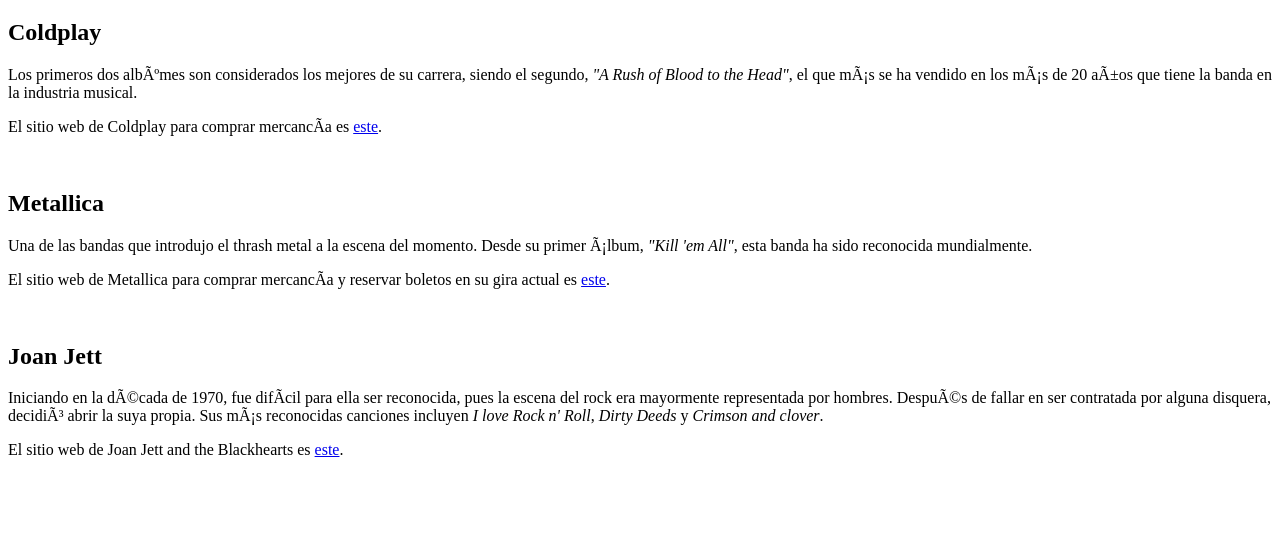
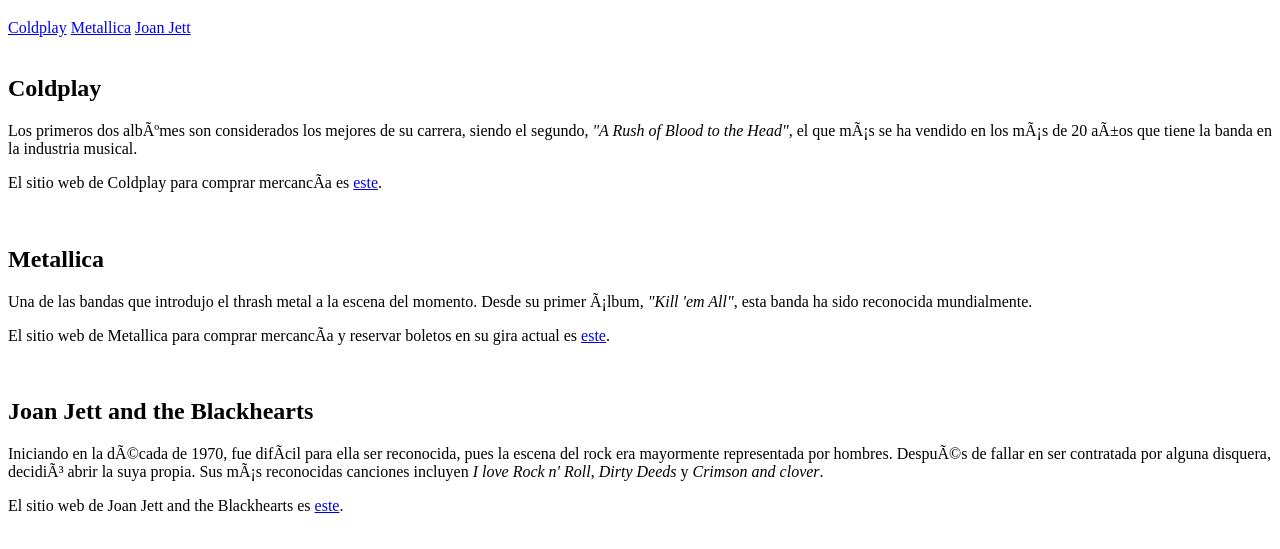
Before and after one commit to zally-rm/practica2808-desarrolloweb, a plain HTML site: page index.html in a window 1280 px wide. Shown: the part 61-610 px from the top of the page. Drawn offline with Linux system fonts and the light colour scheme.

Commit message:
Se añadió una barra de navegación con links

```diff
--- a/index.html
+++ b/index.html
@@ -7,7 +7,12 @@
 </head>
 <body>
     <h1>Mis artistas favoritos</h1>
-    <section id="coldplay">
+    <nav>
+        <a href="https://www.coldplay.com/">Coldplay</a>
+        <a href="https://www.metallica.com/">Metallica</a>
+        <a href="https://www.joanjett.com/">Joan Jett</a>
+    </nav>
+    <br><section id="coldplay">
         <h2>Coldplay</h2>
         <p>Los primeros dos albúmes son considerados los mejores de su carrera, siendo el segundo, <cite>"A Rush of Blood to the Head"</cite>, el que más se ha vendido en los más de 20 años que tiene la banda en la industria musical.</p>
         <p>El sitio web de Coldplay para comprar mercancía es <a href="https://www.coldplay.com/">este</a>.</p>
@@ -18,7 +23,7 @@
         <p>El sitio web de Metallica para comprar mercancía y reservar boletos en su gira actual es <a href="https://www.metallica.com/">este</a>.</p>
     </section>
     <br><section id="joan jett">
-        <h2>Joan Jett</h2>
+        <h2>Joan Jett and the Blackhearts</h2>
         <p>Iniciando en la década de 1970, fue difícil para ella ser reconocida, pues la escena del rock era mayormente representada por hombres. Después de fallar en ser contratada por alguna disquera, decidió abrir la suya propia. Sus más reconocidas canciones incluyen <cite>I love Rock n' Roll</cite>, <cite>Dirty Deeds</cite> y <cite>Crimson and clover</cite>.</p>
         <p>El sitio web de Joan Jett and the Blackhearts es <a href="https://www.joanjett.com/">este</a>.</p>
     </section>
```
